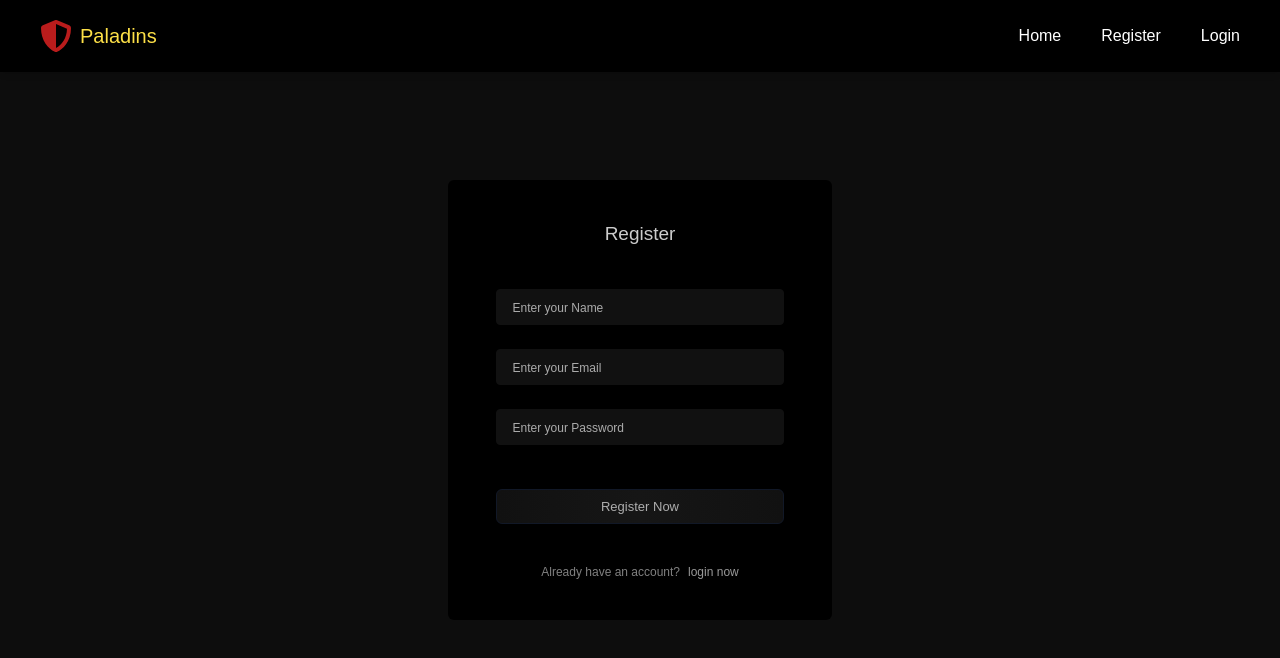
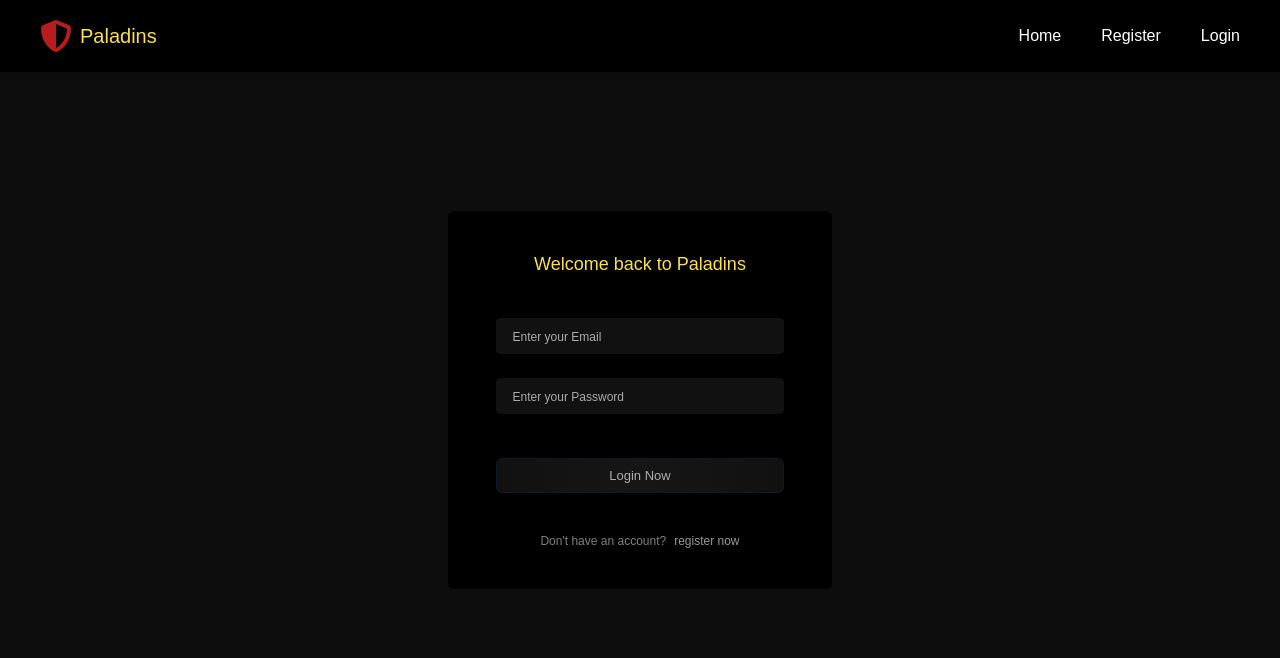
Before and after one commit to niteshprajapat/Paladins, a React (Vite) app in the folder frontend/: page /login in a window 1280 px wide. Shown: the top 658 px of the page. Built offline with nearby package versions, Linux system fonts and the light colour scheme.

Commit message:
navigation and toastify added

```diff
--- a/frontend/src/pages/Login.jsx
+++ b/frontend/src/pages/Login.jsx
@@ -1,23 +1,78 @@
-import React from 'react';
-import { Link } from 'react-router-dom';
+import axios from 'axios';
+import React, { useState } from 'react';
+import { Link, useNavigate } from 'react-router-dom';
+import { toast } from 'react-toastify';
 
 
 const Login = () => {
+    const navigate = useNavigate();
+
+    const [email, setEmail] = useState("");
+    const [password, setPassword] = useState("");
+
+    const handleSubmit = async (e) => {
+        e.preventDefault();
+
+        try {
+
+            const response = await axios.post('http://localhost:5000/api/v1/auth/login', {
+                email,
+                password,
+            }, {
+                headers: {
+                    'Content-Type': 'application/json',
+                },
+                withCredentials: true,
+            });
+
+            const data = await response.data;
+            console.log(data);
+
+            toast.success(data?.message, {
+                position: "top-center",
+                autoClose: 2000,
+                hideProgressBar: false,
+                closeOnClick: true,
+                pauseOnHover: false,
+                draggable: false,
+                progress: undefined,
+                theme: "dark",
+            });
+
+            setTimeout(() => {
+                navigate('/profile')
+            }, 2000);
+
+        } catch (error) {
+            console.log(error?.response?.data?.message);
+            toast.error(error?.response?.data?.message, {
+                position: "top-center",
+                autoClose: 2000,
+                hideProgressBar: false,
+                closeOnClick: true,
+                pauseOnHover: false,
+                draggable: false,
+                progress: undefined,
+                theme: "dark",
+            });
+
+            setTimeout(() => {
+                navigate('/register')
+            }, 2000);
+        }
+    }
+
     return (
         <div className='flex justify-between items-center w-full h-screen bg-black/95'>
             <div className='max-w-[70%] w-[30%] text-center mx-auto flex flex-col gap-5 py-10 px-10 -mt-30 rounded-md bg-black text-white'>
-                <h1 className='text-[19px] text-white/80'>Register</h1>
+                <h1 className='text-[18px] text-yellow-300'>Welcome back to Paladins</h1>
 
-                <form className='flex flex-col gap-6 mt-5'>
+                <form onSubmit={handleSubmit} className='flex flex-col gap-6 mt-5'>
+
                     <div>
                         <input
-                            type="text"
-                            placeholder='Enter your Name'
-                            className='w-[95%] py-[7px] px-4 text-sm text-white placeholder:text-white/65 placeholder:text-xs bg-[#111] rounded border border-[#111]  focus:outline-none'
-                        />
-                    </div>
-                    <div>
-                        <input
+                            value={email}
+                            onChange={(e) => setEmail(e.target.value)}
                             type="email"
                             placeholder='Enter your Email '
                             className='w-[95%] py-[7px] px-4 text-sm text-white placeholder:text-white/65 placeholder:text-xs bg-[#111] rounded border border-[#111]  focus:outline-none'
@@ -25,6 +80,8 @@ const Login = () => {
                     </div>
                     <div>
                         <input
+                            value={password}
+                            onChange={(e) => setPassword(e.target.value)}
                             type="password"
                             placeholder='Enter your Password '
                             className='w-[95%] py-[7px] px-4 text-sm text-white placeholder:text-white/65 placeholder:text-xs bg-[#111] rounded border border-[#111]  focus:outline-none'
@@ -32,13 +89,13 @@ const Login = () => {
                     </div>
 
                     <div className='mt-5'>
-                        <button className='w-[95%]  border border-gray-900 bg-gradient-to-r from-[#111]  via-[#161616] to-[#111]  text-white/65 hover:text-white/80 py-[7px] px-4 text-[13px]  rounded-md hover:opacity-90'>Register Now</button>
+                        <button className='w-[95%]  border border-gray-900 bg-gradient-to-r from-[#111]  via-[#161616] to-[#111]  text-white/65 hover:text-white/80 py-[7px] px-4 text-[13px]  rounded-md hover:opacity-90'>Login Now</button>
                     </div>
                 </form>
 
                 <div className='mt-5 flex justify-center items-center gap-2'>
-                    <span className='text-xs text-white/50'>Already have an account? </span>
-                    <Link to={"/signin"} className='text-xs text-white/60 hover:text-white/70 hover:underline'>login now</Link>
+                    <span className='text-xs text-white/50'>Don't have an account? </span>
+                    <Link to={"/register"} className='text-xs text-white/60 hover:text-white/70 hover:underline'>register now</Link>
                 </div>
             </div>
         </div>
```
